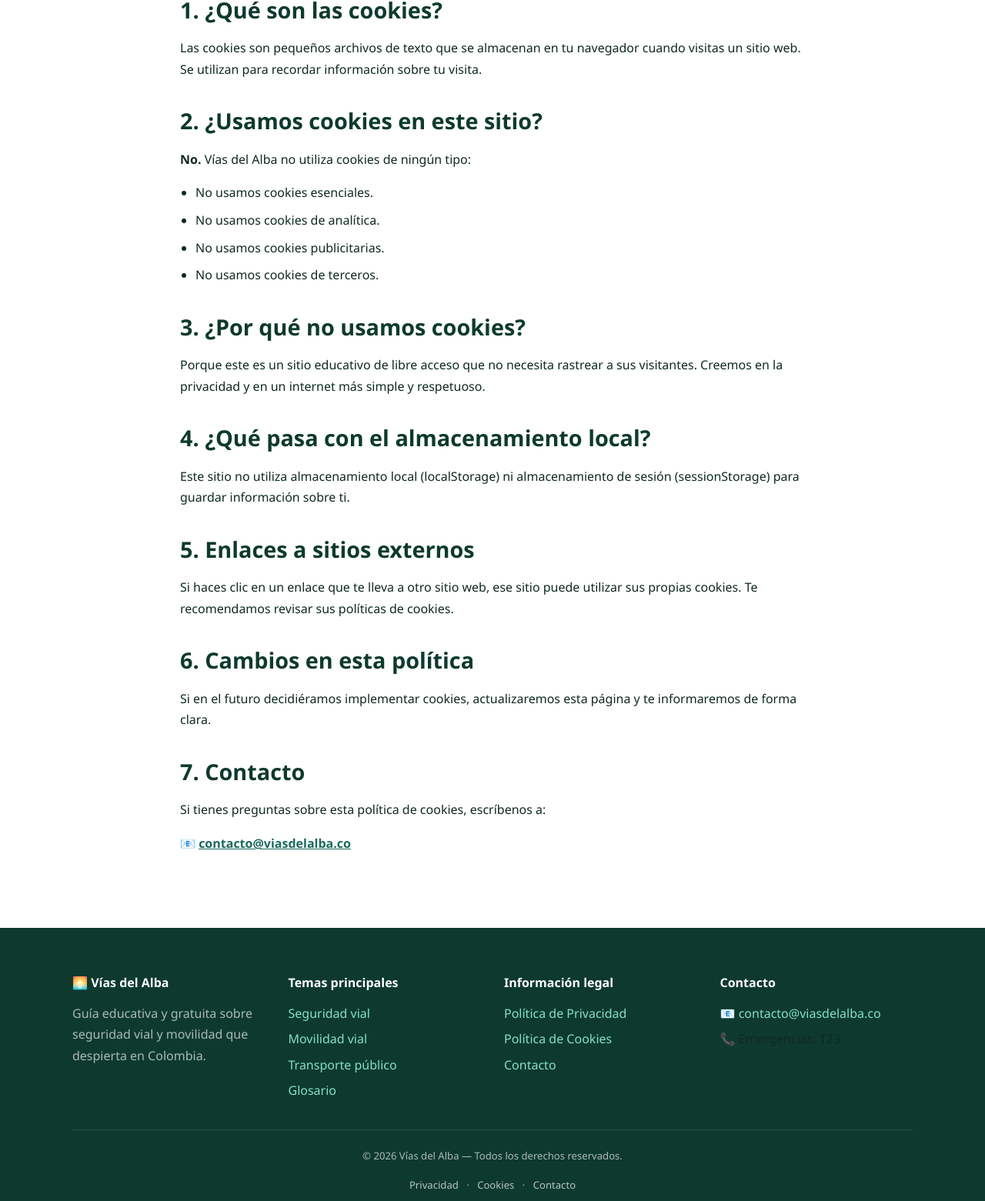
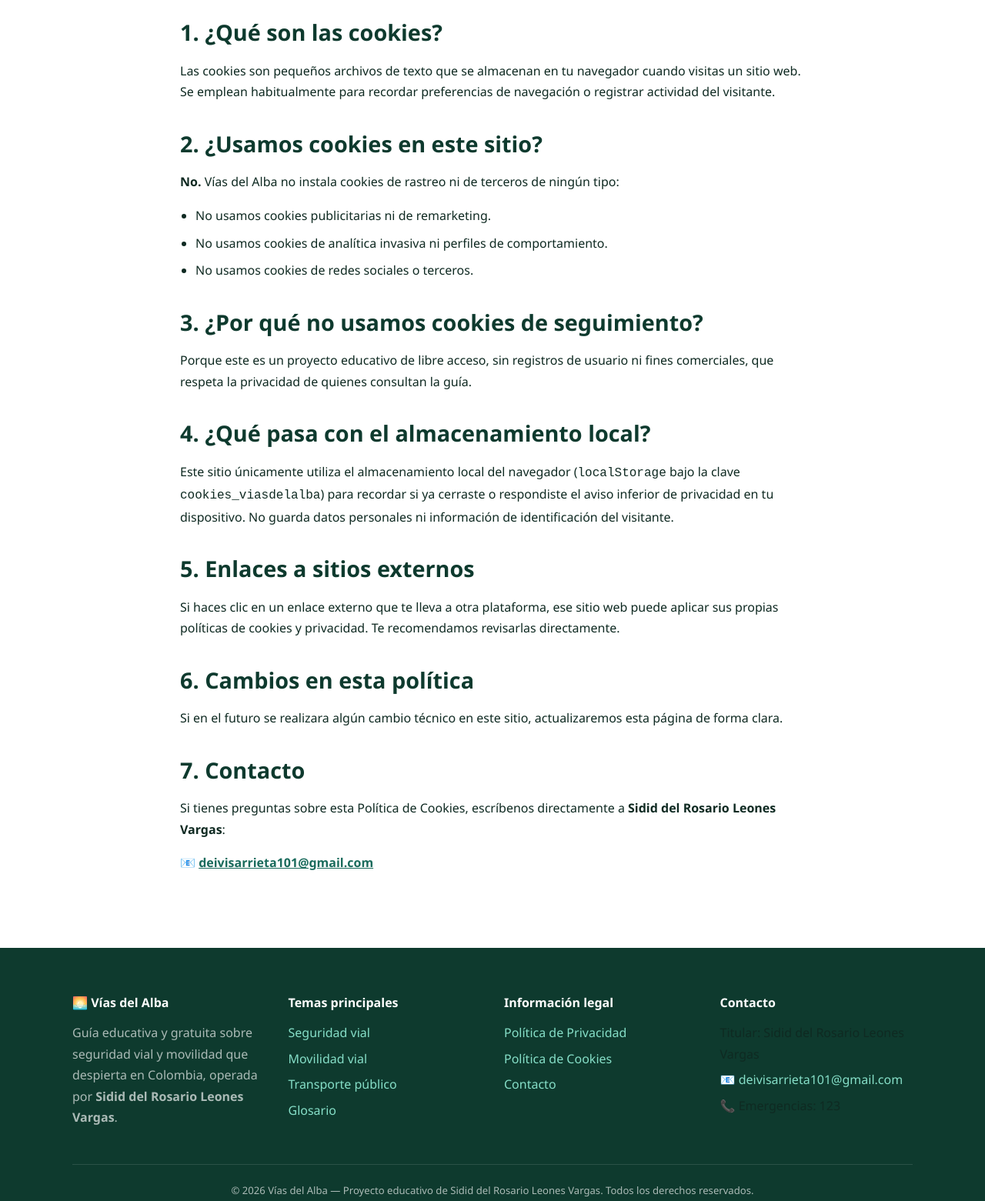
Before and after one commit to proyecto9292m/ARRIENDOS, a plain HTML site: page politicas-cookies.html in a window 1280 px wide. Shown: the part 584-2145 px from the top of the page at 77% size. Drawn offline with Linux system fonts and the light colour scheme.

Commit message:
Update politicas-cookies.html

```diff
--- a/politicas-cookies.html
+++ b/politicas-cookies.html
@@ -4,9 +4,11 @@
 <meta charset="UTF-8">
 <meta name="viewport" content="width=device-width, initial-scale=1.0">
 <title>Política de Cookies | Vías del Alba</title>
-<meta name="description" content="Política de cookies de Vías del Alba. Este sitio no utiliza cookies ni scripts de seguimiento.">
+<meta name="description" content="Política de cookies de Vías del Alba, guía educativa gratuita administrada por Sidid del Rosario Leones Vargas. Este sitio no utiliza cookies de seguimiento ni publicidad.">
+<meta name="author" content="Sidid del Rosario Leones Vargas">
 <meta name="robots" content="index, follow">
 <meta name="theme-color" content="#0e3a2e">
+<link rel="canonical" href="https://thankful-flower-03e55c310.8.azurestaticapps.net/politicas-cookies.html">
 <link rel="icon" href="img/favicon.ico" type="image/x-icon">
 <style>
 * { margin:0; padding:0; box-sizing:border-box; }
@@ -17,6 +19,7 @@
   --agua-50:#eefbf6; --blanco:#ffffff; --texto:#0f2a22;
   --texto-suave:#557a6c; --borde:#c2eadc;
   --sombra:0 4px 18px rgba(14,58,46,0.06);
+  --sombra-hover:0 14px 40px rgba(14,58,46,0.14);
   --radio:8px; --radio-sm:6px; --max:1140px; --trans:0.28s ease;
   --fuente:'Segoe UI', -apple-system, BlinkMacSystemFont, Roboto, sans-serif;
 }
@@ -101,40 +104,39 @@ li{ margin-bottom:8px; color:var(--texto); }
         <div class="seccion-encabezado">
           <span class="etiqueta-seccion">Información legal</span>
           <h1>Política de Cookies</h1>
-          <p>Última actualización: 2026</p>
+          <p>Última actualización: 26 de noviembre de 2026 · Responsable: <strong>Sidid del Rosario Leones Vargas</strong></p>
         </div>
 
         <div class="aviso info">
-          <p><strong>Vías del Alba</strong> es una guía educativa que <strong>no utiliza cookies</strong> ni tecnologías de seguimiento. Esta página explica qué son las cookies y por qué no las usamos.</p>
+          <p><strong>Vías del Alba</strong> (<code>https://thankful-flower-03e55c310.8.azurestaticapps.net/</code>) es una guía educativa gratuita administrada por <strong>Sidid del Rosario Leones Vargas</strong> que <strong>no utiliza cookies de seguimiento ni publicidad</strong>. Esta página explica qué son las cookies y cómo funciona el sitio.</p>
         </div>
 
         <h2>1. ¿Qué son las cookies?</h2>
-        <p>Las cookies son pequeños archivos de texto que se almacenan en tu navegador cuando visitas un sitio web. Se utilizan para recordar información sobre tu visita.</p>
+        <p>Las cookies son pequeños archivos de texto que se almacenan en tu navegador cuando visitas un sitio web. Se emplean habitualmente para recordar preferencias de navegación o registrar actividad del visitante.</p>
 
         <h2>2. ¿Usamos cookies en este sitio?</h2>
-        <p><strong>No.</strong> Vías del Alba no utiliza cookies de ningún tipo:</p>
+        <p><strong>No.</strong> Vías del Alba no instala cookies de rastreo ni de terceros de ningún tipo:</p>
         <ul>
-          <li>No usamos cookies esenciales.</li>
-          <li>No usamos cookies de analítica.</li>
-          <li>No usamos cookies publicitarias.</li>
-          <li>No usamos cookies de terceros.</li>
+          <li>No usamos cookies publicitarias ni de remarketing.</li>
+          <li>No usamos cookies de analítica invasiva ni perfiles de comportamiento.</li>
+          <li>No usamos cookies de redes sociales o terceros.</li>
         </ul>
 
-        <h2>3. ¿Por qué no usamos cookies?</h2>
-        <p>Porque este es un sitio educativo de libre acceso que no necesita rastrear a sus visitantes. Creemos en la privacidad y en un internet más simple y respetuoso.</p>
+        <h2>3. ¿Por qué no usamos cookies de seguimiento?</h2>
+        <p>Porque este es un proyecto educativo de libre acceso, sin registros de usuario ni fines comerciales, que respeta la privacidad de quienes consultan la guía.</p>
 
         <h2>4. ¿Qué pasa con el almacenamiento local?</h2>
-        <p>Este sitio no utiliza almacenamiento local (localStorage) ni almacenamiento de sesión (sessionStorage) para guardar información sobre ti.</p>
+        <p>Este sitio únicamente utiliza el almacenamiento local del navegador (<code>localStorage</code> bajo la clave <code>cookies_viasdelalba</code>) para recordar si ya cerraste o respondiste el aviso inferior de privacidad en tu dispositivo. No guarda datos personales ni información de identificación del visitante.</p>
 
         <h2>5. Enlaces a sitios externos</h2>
-        <p>Si haces clic en un enlace que te lleva a otro sitio web, ese sitio puede utilizar sus propias cookies. Te recomendamos revisar sus políticas de cookies.</p>
+        <p>Si haces clic en un enlace externo que te lleva a otra plataforma, ese sitio web puede aplicar sus propias políticas de cookies y privacidad. Te recomendamos revisarlas directamente.</p>
 
         <h2>6. Cambios en esta política</h2>
-        <p>Si en el futuro decidiéramos implementar cookies, actualizaremos esta página y te informaremos de forma clara.</p>
+        <p>Si en el futuro se realizara algún cambio técnico en este sitio, actualizaremos esta página de forma clara.</p>
 
         <h2>7. Contacto</h2>
-        <p>Si tienes preguntas sobre esta política de cookies, escríbenos a:</p>
-        <p>📧 <a href="mailto:contacto@viasdelalba.co" style="color:var(--pino-700); font-weight:600;">contacto@viasdelalba.co</a></p>
+        <p>Si tienes preguntas sobre esta Política de Cookies, escríbenos directamente a <strong>Sidid del Rosario Leones Vargas</strong>:</p>
+        <p>📧 <a href="mailto:deivisarrieta101@gmail.com" style="color:var(--pino-700); font-weight:700;">deivisarrieta101@gmail.com</a></p>
       </div>
     </section>
   </main>
@@ -142,13 +144,20 @@ li{ margin-bottom:8px; color:var(--texto); }
   <footer class="pie">
     <div class="contenedor">
       <div class="pie-rejilla">
-        <div><h4>🌅 Vías del Alba</h4><p>Guía educativa y gratuita sobre seguridad vial y movilidad que despierta en Colombia.</p></div>
+        <div><h4>🌅 Vías del Alba</h4><p>Guía educativa y gratuita sobre seguridad vial y movilidad que despierta en Colombia, operada por <strong>Sidid del Rosario Leones Vargas</strong>.</p></div>
         <div><h4>Temas principales</h4><ul><li><a href="index.html#seguridad">Seguridad vial</a></li><li><a href="index.html#movilidad">Movilidad vial</a></li><li><a href="index.html#transporte">Transporte público</a></li><li><a href="index.html#glosario">Glosario</a></li></ul></div>
         <div><h4>Información legal</h4><ul><li><a href="privacidad.html">Política de Privacidad</a></li><li><a href="politicas-cookies.html">Política de Cookies</a></li><li><a href="contacto.html">Contacto</a></li></ul></div>
-        <div><h4>Contacto</h4><ul><li>📧 <a href="mailto:contacto@viasdelalba.co">contacto@viasdelalba.co</a></li><li>📞 Emergencias: 123</li></ul></div>
+        <div>
+          <h4>Contacto</h4>
+          <ul>
+            <li>Titular: Sidid del Rosario Leones Vargas</li>
+            <li>📧 <a href="mailto:deivisarrieta101@gmail.com">deivisarrieta101@gmail.com</a></li>
+            <li>📞 Emergencias: 123</li>
+          </ul>
+        </div>
       </div>
       <div class="pie-legal">
-        <p>© 2026 Vías del Alba — Todos los derechos reservados.</p>
+        <p>© 2026 Vías del Alba — Proyecto educativo de Sidid del Rosario Leones Vargas. Todos los derechos reservados.</p>
         <p><a href="privacidad.html">Privacidad</a> · <a href="politicas-cookies.html">Cookies</a> · <a href="contacto.html">Contacto</a></p>
       </div>
     </div>
```
